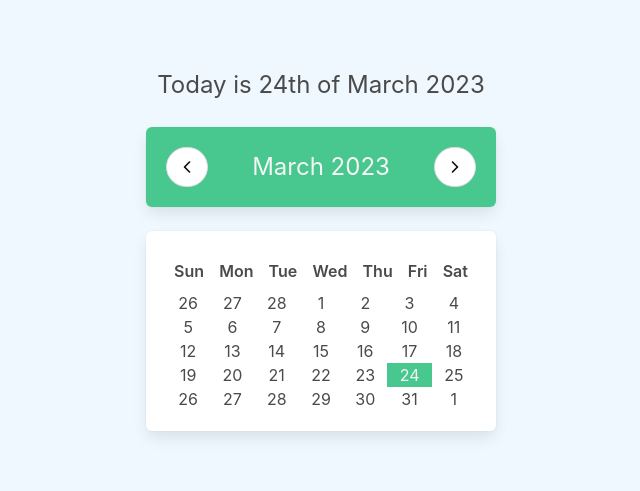
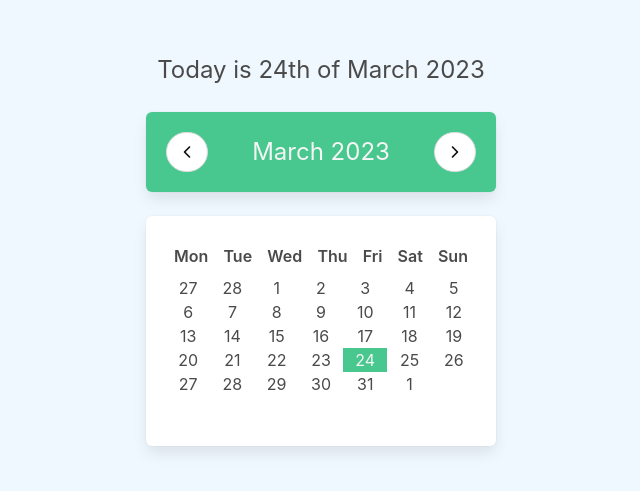
Before and after one commit to olena-yanovska/vue3-calendar, a Vue app: page / in a window 1280 px wide. Shown: the part 151-642 px from the top of the page, without its empty margins (319-959 px from the left). Built offline with nearby package versions, Linux system fonts and the light colour scheme; the HTML template or start-up script is replaced by a standard one.

Commit message:
fixed - week starts from monday

```diff
--- a/src/App.vue
+++ b/src/App.vue
@@ -17,8 +17,12 @@ export default {
       selectedDate: null,
       choosenDate: new Date(),
       currentDate: new Date(),
+      startOfWeek: 1,
     }
   },
+  // mounted() {
+  //   this.startOfWeek = startOfWeek(this.currentDate, { weekStartsOn: 1 });
+  // },
   computed: {
     currentDay() {
       return format(this.choosenDate, 'dd');
@@ -48,18 +52,14 @@ export default {
       return format(this.choosenDate, 'MMMM yyyy');
     },
 
-    choosenMonth() {
-      return format(this.choosenDate, 'MMMM yyyy');
-    },
-
     daysOfWeek() {
-      return ['Sun', 'Mon', 'Tue', 'Wed', 'Thu', 'Fri', 'Sat'];
+      return ['Mon', 'Tue', 'Wed', 'Thu', 'Fri', 'Sat', 'Sun'];
     },
 
     days() {
       const startOfMonthDate = startOfMonth(this.choosenDate);
       const endOfMonthDate = endOfMonth(this.choosenDate);
-      const startOfWeekDate = startOfWeek(startOfMonthDate);
+      const startOfWeekDate = startOfWeek(startOfMonthDate, { weekStartsOn: 1 });
       const endOfWeekDate = endOfWeek(endOfMonthDate);
 
       const days = [];
@@ -122,7 +122,8 @@ export default {
           <span class="has-text-weight-semibold" v-for="day in daysOfWeek">{{ day }}</span>
         </div>
 
-      <div class="days">
+      <div class="days-container">
+        <div class="days">
         <span
           v-for="(day, index) in days"
           :key="index"
@@ -132,6 +133,7 @@ export default {
         >
           {{ day.getDate() }}
         </span>
+      </div>
       </div>
       </div>
     </div>
@@ -145,6 +147,10 @@ export default {
   justify-content: center;
   align-items: center;
   height: 100%;
+}
+
+.days-container {
+height: 150px;
 }
 
 .day:hover {
--- a/src/assets/main.scss
+++ b/src/assets/main.scss
@@ -8,5 +8,3 @@
 
   background-color:aliceblue;
 }
-
-$box-padding: 1em;
```
